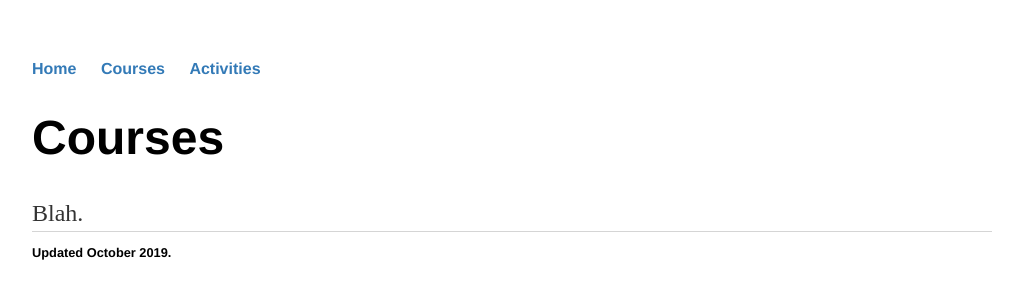
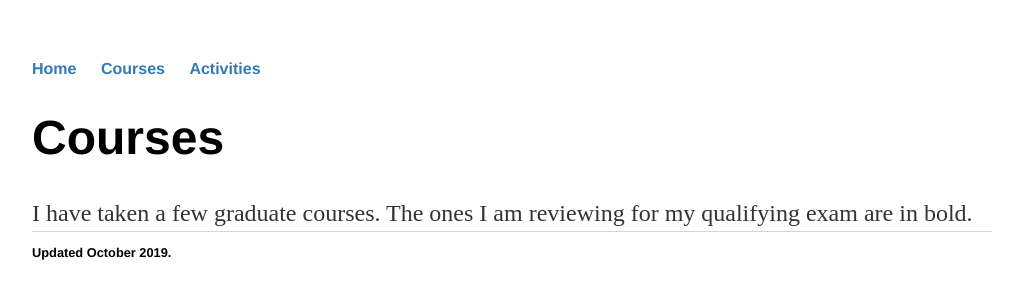
Before and after one commit to emilkhab/emilkhab.github.io, a Jekyll site: the page built from courses/index.html, in a window 1280 px wide. Shown: the top 300 px of the page, without its empty margins (128-1151 px from the left). Built offline with Jekyll 4.4.1, drawn with Linux system fonts in a browser that asks for light colours.

Commit message:
Update index.html

```diff
--- a/courses/index.html
+++ b/courses/index.html
@@ -4,5 +4,5 @@ title: Courses
 ---
 <h1>{{page.title}}</h1>
 <div class="blurb">
-	<p>Blah.</p>
+	<p>I have taken a few graduate courses. The ones I am reviewing for my qualifying exam are in bold.</p>
 </div>
```
